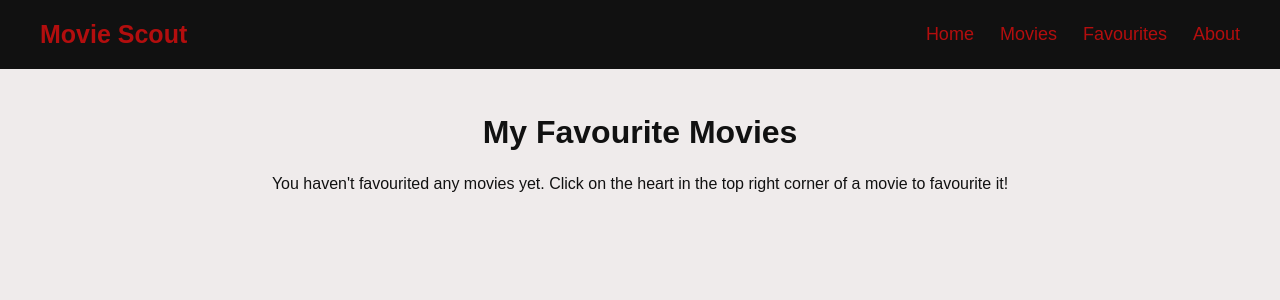
After one commit to rivettj-glitch/movie_website_absolute_final, a Flask app: page /favourite_movies in a window 1280 px wide. The commit adds this page. Shown: the top 300 px of the page. Run offline with Flask 3, Linux system fonts and the light colour scheme; parts of the project's set-up code (start-up, migrations or seed data) failed here and were passed over.

Commit message:
Version 10 - Favouriting feature

```diff
--- a/app.py
+++ b/app.py
@@ -3,6 +3,7 @@ import sqlite3
 
 app = Flask(__name__)
 
+favourites = []
 
 db = sqlite3.connect("movie_website.db")
 cursor = db.cursor()
@@ -21,7 +22,7 @@ def home():
     cursor.execute(sql)
     best_sellers = cursor.fetchall()
     db.close()
-    return render_template("index.html", best_sellers=best_sellers)
+    return render_template("index.html", best_sellers=best_sellers, favourites=favourites)
 
 @app.route("/movies")
 def movies():
@@ -160,7 +161,7 @@ def movies():
     cursor.execute(sql, filters)
     movies = cursor.fetchall()
     db.close()
-    return render_template("movies.html", movies=movies, age_ratings=age_ratings, genres=genres)
+    return render_template("movies.html", movies=movies, age_ratings=age_ratings, genres=genres, favourites=favourites)
 
 @app.route("/movie/<int:movie_id>", methods=["GET", "POST"])
 def movie_details(movie_id):
@@ -168,13 +169,19 @@ def movie_details(movie_id):
     cursor = db.cursor()
 
     if request.method == "POST":
-        comment = request.form.get("comment")
-        if comment:
-            sql = """
-                INSERT INTO comments (comment, movie_id)
-                VALUES (?, ?)"""
-            cursor.execute(sql, (comment, movie_id))
-            db.commit()
+        if "favourite" in request.form:
+            if movie_id in favourites:
+                favourites.remove(movie_id)
+            else:
+                favourites.append(movie_id)
+        else:
+            comment = request.form.get("comment")
+            if comment:
+                sql = """
+                    INSERT INTO comments (comment, movie_id)
+                    VALUES (?, ?)"""
+                cursor.execute(sql, (comment, movie_id))
+                db.commit()
         db.close()
         return redirect(url_for("movie_details", movie_id=movie_id))
 
@@ -200,12 +207,26 @@ def movie_details(movie_id):
     cursor.execute(sql, (movie_id,))
     reviews = cursor.fetchall()
     db.close()
-    return render_template("movie_details.html", movie=movie, comments=comments, reviews=reviews)
+    return render_template("movie_details.html", movie=movie, comments=comments, reviews=reviews, favourites=favourites)
 
 
-@app.route("/favourites")
-def favourites():
-    return "<h1>Favourites Page</h1>"
+@app.route("/favourite_movies")
+def favourite_movies():
+    db = sqlite3.connect("movie_website.db")
+    cursor = db.cursor()
+    favourites_movie_list = []
+    for movie_id in favourites:
+        sql = """
+            SELECT movie_id, movie_name, release_year, length, age_rating, cost
+            FROM movies
+            WHERE movie_id = ?"""
+        cursor.execute(sql, (movie_id,))
+        movie = cursor.fetchone()
+        if movie:
+            favourites_movie_list.append(movie)
+    db.close()
+    return render_template("favourites.html", movies=favourites_movie_list)
+
 
 @app.route("/about")
 def about():
--- /dev/null
+++ b/templates/favourites.html
@@ -0,0 +1,37 @@
+<!DOCTYPE html>
+<html lang="en">
+<head>
+    <title>Movie Scout</title>
+    <link rel="stylesheet" href="{{ url_for('static', filename='main.css') }}">
+</head>
+
+<body>
+    <nav>
+        <div class="logo">Movie Scout</div>
+        <div class="links">
+            <a href="/">Home</a>
+            <a href="/movies">Movies</a>
+            <a href="/favourite_movies">Favourites</a>
+            <a href="/about">About</a>
+        </div>
+    </nav>
+
+        <h1>My Favourite Movies</h1>
+        {% if movies %}
+            <div class="movie-grid">
+            {% for movie in movies %}
+                <a href="{{url_for('movie_details', movie_id=movie[0])}}" class="movie-link">
+                    <div class="movie">
+                        <div class="movie-poster">
+                            <img src="{{ url_for('poster', movie_id=movie[0]) }}" alt="{{ movie[1] }}">
+                        </div>
+                        <h2>{{ movie[1] }}</h2>
+                        <p>{{ movie[2] }} | {{ movie[3] }} mins | {{ movie[4] }}</p>
+                        <h3>${{ movie[5] }}</h3>
+                    </div>
+                </a>
+                {% endfor %}
+            </div>
+        {% else %}
+            <p>You haven't favourited any movies yet. Click on the heart in the top right corner of a movie to favourite it!</p>
+        {% endif %}
```
Also changed, not shown: static/main.css (+26 -4 lines), templates/index.html (+9 -1 lines), templates/movie_details.html (+9 -1 lines), templates/movies.html (+8 -1 lines), 1 other file.
